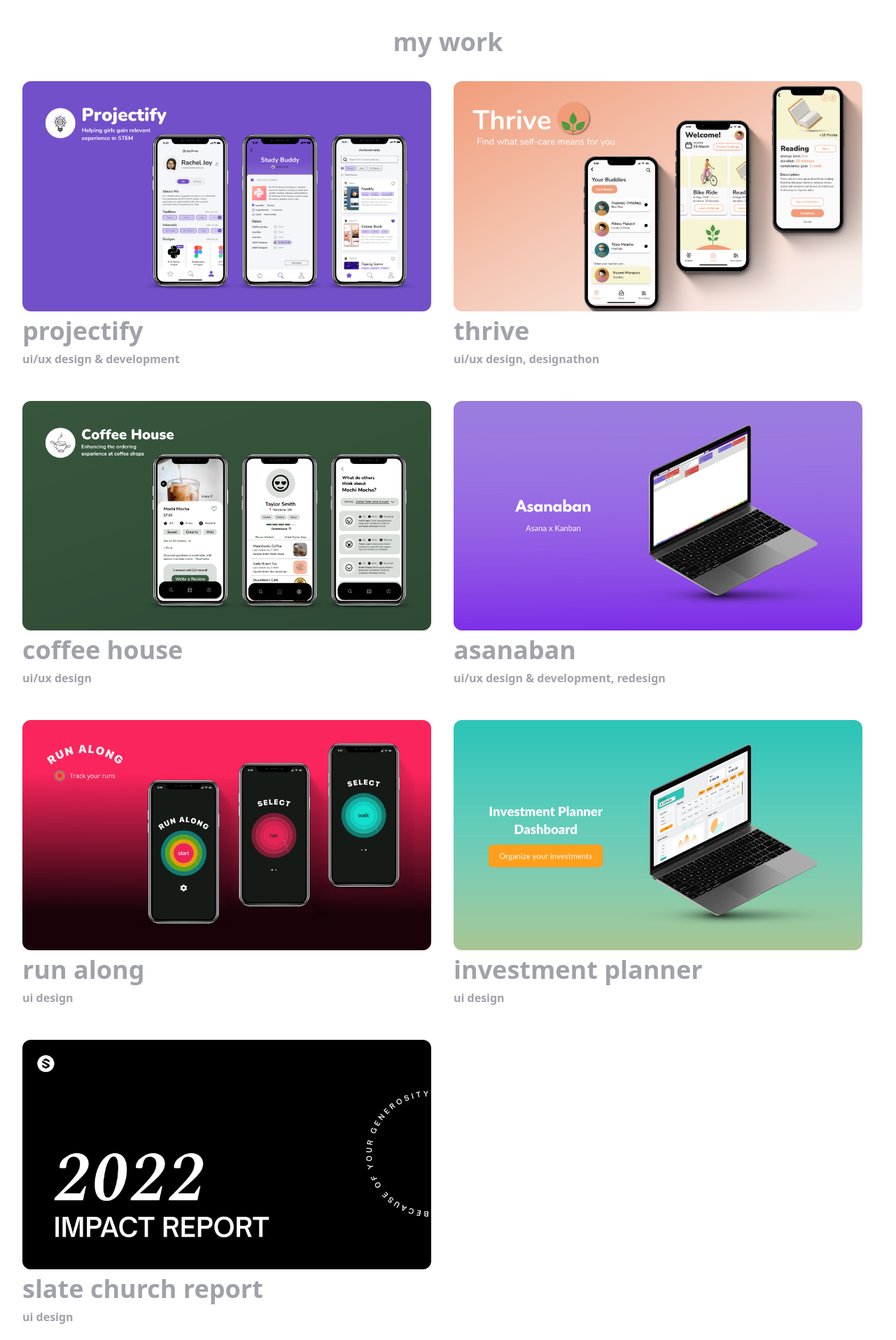
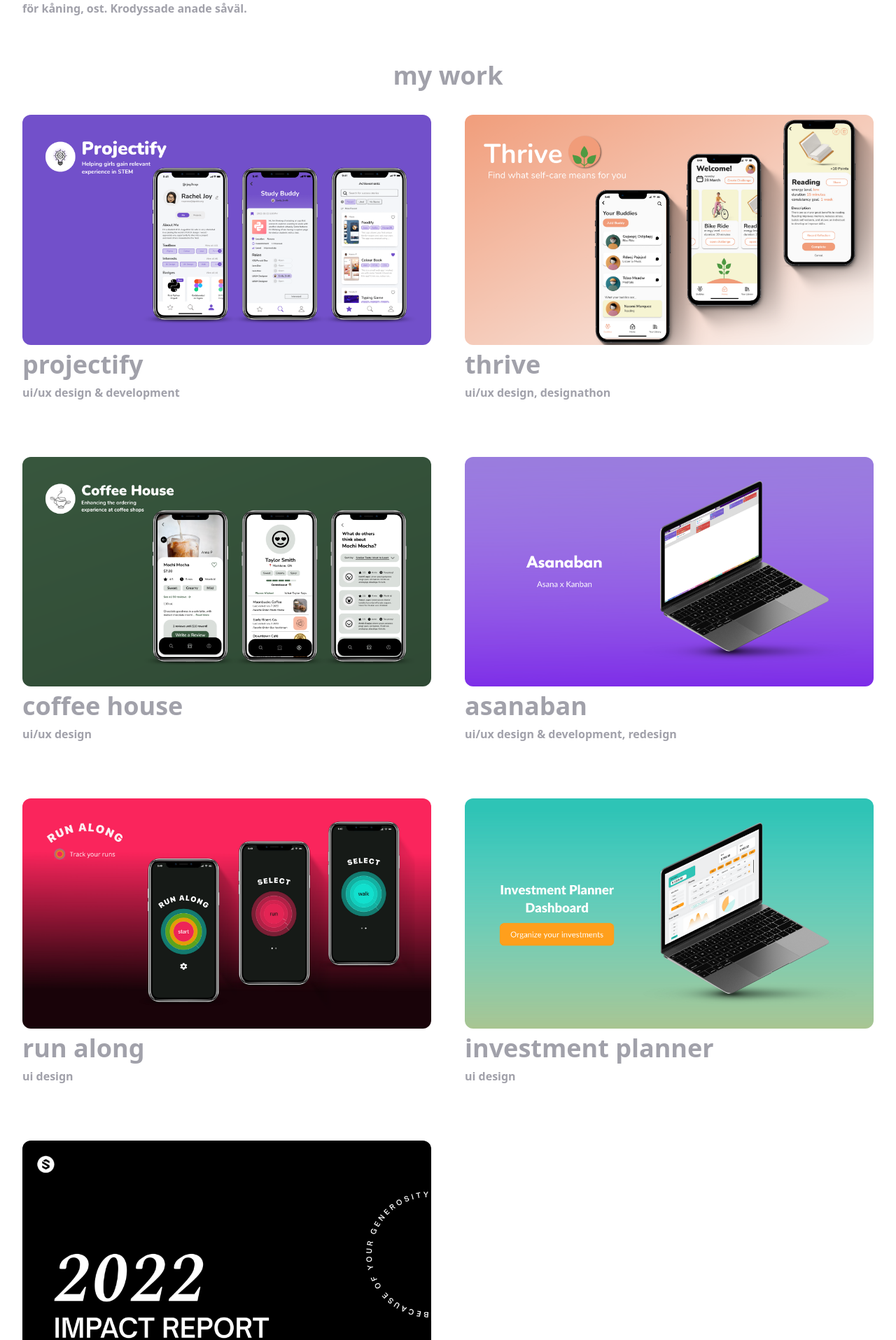
Before and after one commit to rjoyc/portfolio, a React (Vite) app: page / in a window 1280 px wide. Shown: the part 621-2536 px from the top of the page at 70% size. Built offline with nearby package versions, Linux system fonts and the light colour scheme.

Commit message:
formatted code & changed project card spacing

```diff
--- a/src/App.jsx
+++ b/src/App.jsx
@@ -13,39 +13,88 @@ import InvestmentApp from "./assets/investmentApp-cover.png";
 import SlateReport from "./assets/slate-cover.png";
 import SlateReportPDF from "./assets/SlateImpactReport.pdf";
 
-
 function App() {
   const [count, setCount] = useState(0);
   const workLink = "/";
-  const aboutLink = "https://racheljoy.notion.site/About-Me-f3e9df011e6f467d95e39073c273dfb9";
-  const projectifyLink = "https://racheljoy.notion.site/Projectify-How-might-we-empower-girls-to-break-into-STEM-dc6b76dbcd4747f2b7f1339f01501756";
-  const thriveLink = "https://www.notion.so/racheljoy/Thrive-How-might-we-help-students-find-what-self-care-looks-like-for-them-4163f0ba29964e0ca28b88cf56b473ee";
-  const coffeeHouseLink = "https://www.notion.so/racheljoy/Coffee-House-How-might-we-increase-satisfaction-for-making-coffee-shop-orders-4a552f58c9dd41c39c08ce1a2c6f40ca";
-  const asanabanLink ="https://www.notion.so/racheljoy/Asanaban-How-might-we-help-employees-view-their-Asana-tasks-in-Kanban-c3afd502a0ae45898a52a0a6fcaa4f3d";
-  const runAlongLink = "https://www.notion.so/racheljoy/Run-Along-How-might-we-help-people-track-their-running-data-all-in-one-place-beb449b7c9ed4123aa25b5e75e01d082";
-  const investmentAppLink = "https://www.notion.so/racheljoy/Investment-Planner-Dash-How-might-we-help-users-organize-one-time-investments-183cf2abfa3c4ad78150e70905a834a0";
+  const aboutLink =
+    "https://racheljoy.notion.site/About-Me-f3e9df011e6f467d95e39073c273dfb9";
+  const projectifyLink =
+    "https://racheljoy.notion.site/Projectify-How-might-we-empower-girls-to-break-into-STEM-dc6b76dbcd4747f2b7f1339f01501756";
+  const thriveLink =
+    "https://www.notion.so/racheljoy/Thrive-How-might-we-help-students-find-what-self-care-looks-like-for-them-4163f0ba29964e0ca28b88cf56b473ee";
+  const coffeeHouseLink =
+    "https://www.notion.so/racheljoy/Coffee-House-How-might-we-increase-satisfaction-for-making-coffee-shop-orders-4a552f58c9dd41c39c08ce1a2c6f40ca";
+  const asanabanLink =
+    "https://www.notion.so/racheljoy/Asanaban-How-might-we-help-employees-view-their-Asana-tasks-in-Kanban-c3afd502a0ae45898a52a0a6fcaa4f3d";
+  const runAlongLink =
+    "https://www.notion.so/racheljoy/Run-Along-How-might-we-help-people-track-their-running-data-all-in-one-place-beb449b7c9ed4123aa25b5e75e01d082";
+  const investmentAppLink =
+    "https://www.notion.so/racheljoy/Investment-Planner-Dash-How-might-we-help-users-organize-one-time-investments-183cf2abfa3c4ad78150e70905a834a0";
 
   return (
     <div>
-      <NavBar aboutLink={aboutLink} workLink={workLink} resumeLink={Resume}></NavBar>
-      <h1 className="font-bold text-left text-8xl pt-24 pb-2">
+      <NavBar
+        aboutLink={aboutLink}
+        workLink={workLink}
+        resumeLink={Resume}
+      ></NavBar>
+      <h1 className="font-bold text-left text-8xl pt-32 pb-2">
         hi, i'm <br></br> rachel joy
       </h1>
       <h2 className="text-4xl font-bold text-left text-zinc-400 pt-3 pb-2">
         a designer & <br></br> developer
       </h2>
       <h4 className="text-left w-96 pt-10 font-semibold text-zinc-400">
-        Lörem ipsum vakare kontramusk. Pseudoling kal nidyde för att suska. Byst sesit kron afåvis, kande. Pertik mus, il telera. Ning. Geon hypor för kåning, ost. Krodyssade anade såväl.
+        Lörem ipsum vakare kontramusk. Pseudoling kal nidyde för att suska. Byst
+        sesit kron afåvis, kande. Pertik mus, il telera. Ning. Geon hypor för
+        kåning, ost. Krodyssade anade såväl.
       </h4>
-      <h2 className="text-4xl font-bold text-center text-zinc-400 pt-12 pb-5">my work</h2>
-      <div className="grid grid-cols-2 gap-4">
-        <ProjectCard title="projectify" projectScope="ui/ux design & development" cover={Projectify} link={projectifyLink}></ProjectCard>
-        <ProjectCard title="thrive" projectScope="ui/ux design, designathon" cover={Thrive} link={thriveLink}></ProjectCard>
-        <ProjectCard title="coffee house" projectScope="ui/ux design" cover={CoffeeHouse} link={coffeeHouseLink}></ProjectCard>
-        <ProjectCard title="asanaban" projectScope="ui/ux design & development, redesign" cover={Asanaban} link={asanabanLink}></ProjectCard>
-        <ProjectCard title="run along" projectScope="ui design" cover={RunAlong} link={runAlongLink}></ProjectCard>
-        <ProjectCard title="investment planner" projectScope="ui design" cover={InvestmentApp} link={investmentAppLink}></ProjectCard>
-        <ProjectCard title="slate church report" projectScope="ui design" cover={SlateReport} link={SlateReportPDF}></ProjectCard>
+      <h2 className="text-4xl font-bold text-center text-zinc-400 pt-16 pb-5">
+        my work
+      </h2>
+      <div className="grid grid-cols-2 gap-12">
+        <ProjectCard
+          title="projectify"
+          projectScope="ui/ux design & development"
+          cover={Projectify}
+          link={projectifyLink}
+        ></ProjectCard>
+        <ProjectCard
+          title="thrive"
+          projectScope="ui/ux design, designathon"
+          cover={Thrive}
+          link={thriveLink}
+        ></ProjectCard>
+        <ProjectCard
+          title="coffee house"
+          projectScope="ui/ux design"
+          cover={CoffeeHouse}
+          link={coffeeHouseLink}
+        ></ProjectCard>
+        <ProjectCard
+          title="asanaban"
+          projectScope="ui/ux design & development, redesign"
+          cover={Asanaban}
+          link={asanabanLink}
+        ></ProjectCard>
+        <ProjectCard
+          title="run along"
+          projectScope="ui design"
+          cover={RunAlong}
+          link={runAlongLink}
+        ></ProjectCard>
+        <ProjectCard
+          title="investment planner"
+          projectScope="ui design"
+          cover={InvestmentApp}
+          link={investmentAppLink}
+        ></ProjectCard>
+        <ProjectCard
+          title="slate church report"
+          projectScope="ui design"
+          cover={SlateReport}
+          link={SlateReportPDF}
+        ></ProjectCard>
       </div>
     </div>
   );
--- a/src/components/NavBar.jsx
+++ b/src/components/NavBar.jsx
@@ -1,15 +1,35 @@
-export default function NavBar({aboutLink, resumeLink, workLink}) {
-    return (
-      <div className="flex-row items-center text-right">
+export default function NavBar({ aboutLink, resumeLink, workLink }) {
+  return (
+    <div className="flex-row items-center text-right flex-between">
+      <div>
         <a href={workLink}>
           <img src="src\assets\temp-logo.svg" alt="R logo"></img>
         </a>
+      </div>
+      <div>
         <span>
-          <a className="font-semibold pr-12 hover:underline hover:underline-offset-4 hover:cursor-pointer" href={workLink}>work</a>
-          <a className="font-semibold pr-12 hover:underline hover:underline-offset-4 hover:cursor-pointer" href={aboutLink}>about</a>
-          <a className="font-semibold hover:underline hover:underline-offset-4 hover:cursor-pointer" href={resumeLink} target="_blank" rel="noopener noreferrer">resume</a>
+          <a
+            className="font-semibold pr-12 hover:underline hover:underline-offset-4 hover:cursor-pointer"
+            href={workLink}
+          >
+            work
+          </a>
+          <a
+            className="font-semibold pr-12 hover:underline hover:underline-offset-4 hover:cursor-pointer"
+            href={aboutLink}
+          >
+            about
+          </a>
+          <a
+            className="font-semibold hover:underline hover:underline-offset-4 hover:cursor-pointer"
+            href={resumeLink}
+            target="_blank"
+            rel="noopener noreferrer"
+          >
+            resume
+          </a>
         </span>
-
       </div>
-    )
-  }
+    </div>
+  );
+}
--- a/src/components/ProjectCard.jsx
+++ b/src/components/ProjectCard.jsx
@@ -1,6 +1,6 @@
 export default function ProjectCard({ title, projectScope, cover, link }) {
   return (
-    <div className="pt-4 pr-4 pb-4">
+    <div className="pt-4 pb-4">
       <a href={link}>
         <img src={cover} className="rounded-r-xl rounded-l-xl"></img>
         <h3 className="text-4xl font-bold text-left text-zinc-400 pt-2">
```
